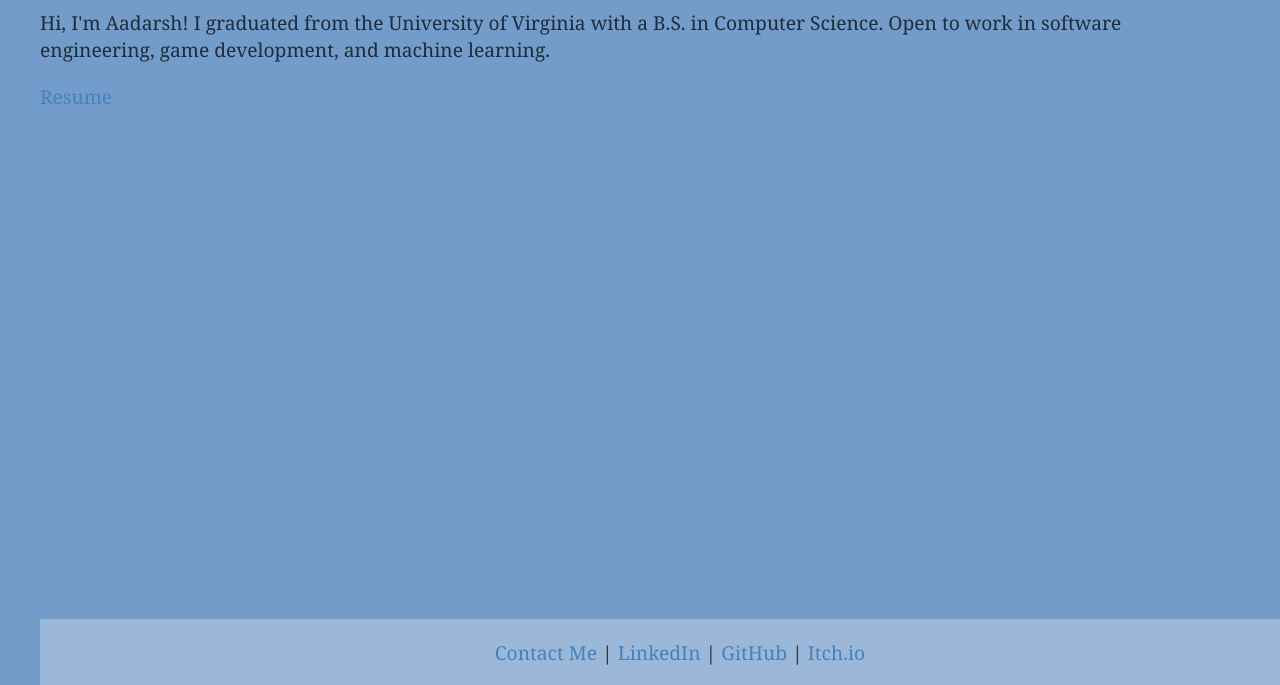
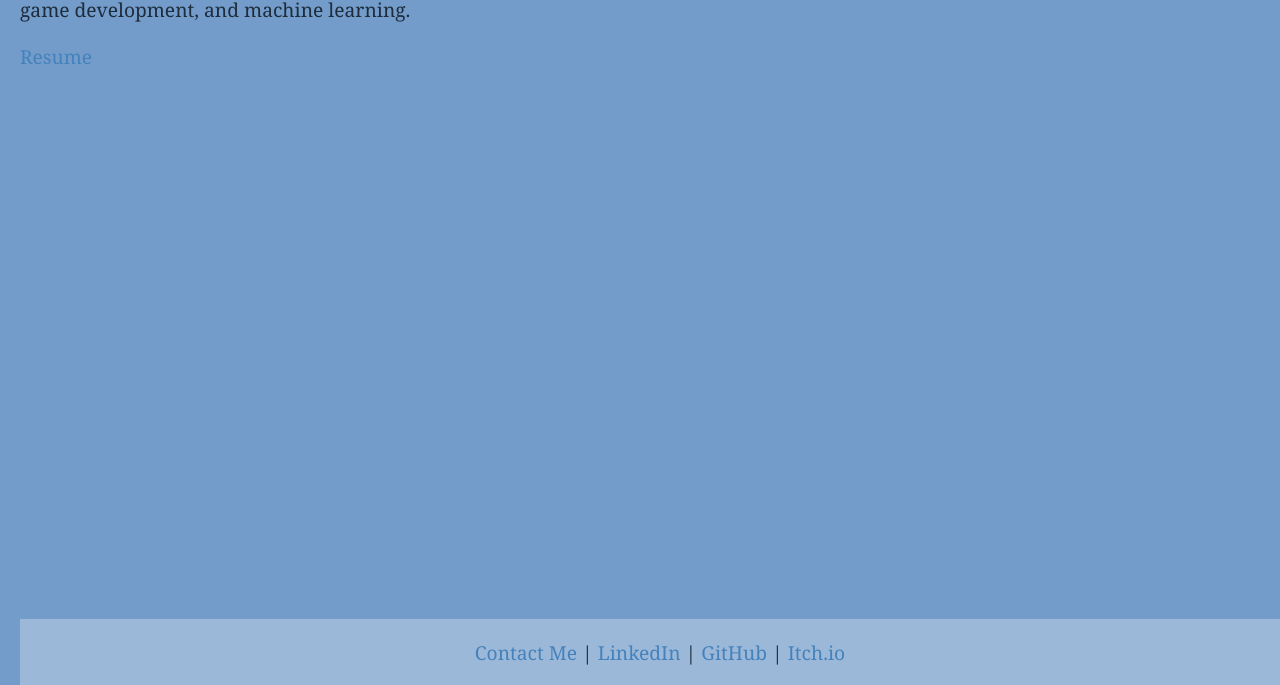
Before and after one commit to Aarfdark/aarfdark.github.io, a plain HTML site: page index.html in a window 1280 px wide. Shown: the part 115-800 px from the top of the page. Drawn offline with Linux system fonts and the light colour scheme.

Commit message:
even more styling i wanna figure out what's wrong with my footer

```diff
--- a/styles.css
+++ b/styles.css
@@ -2,7 +2,7 @@ body {
     background-color: #739cca;
     margin: 20px;
     justify-content: flex-start;
-    padding: 20px
+    /* padding: 20px */
 }
 
 h1 {
```
